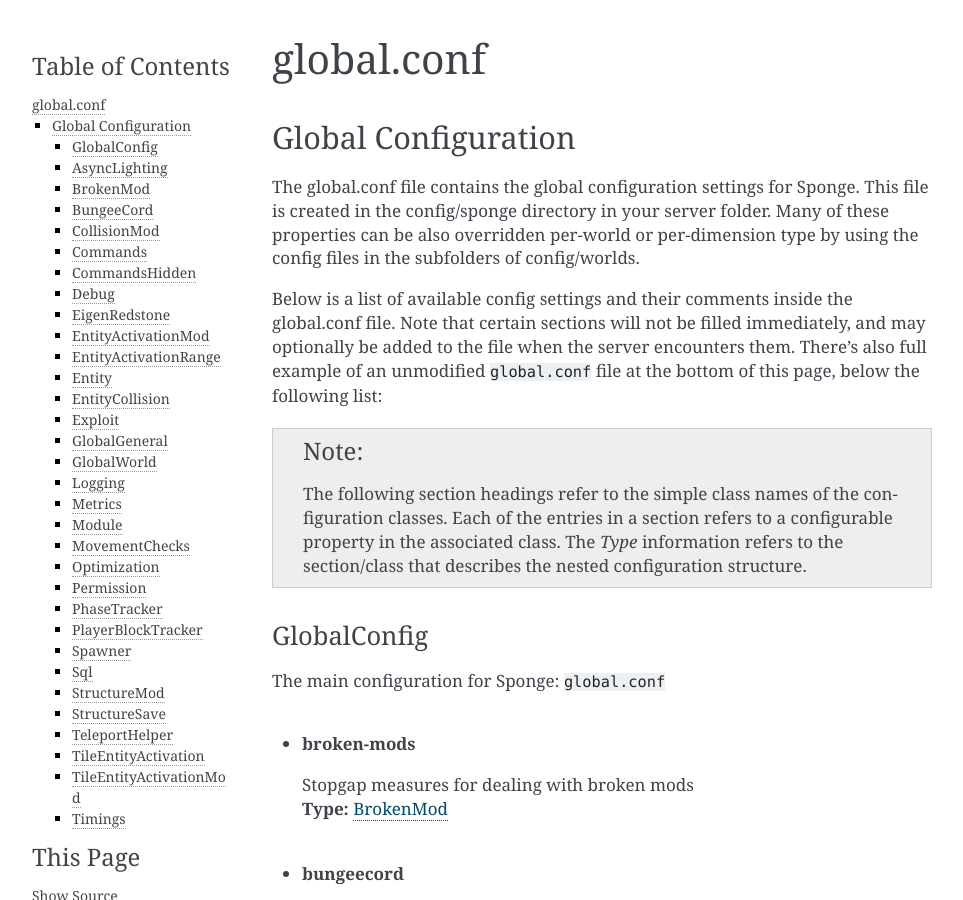
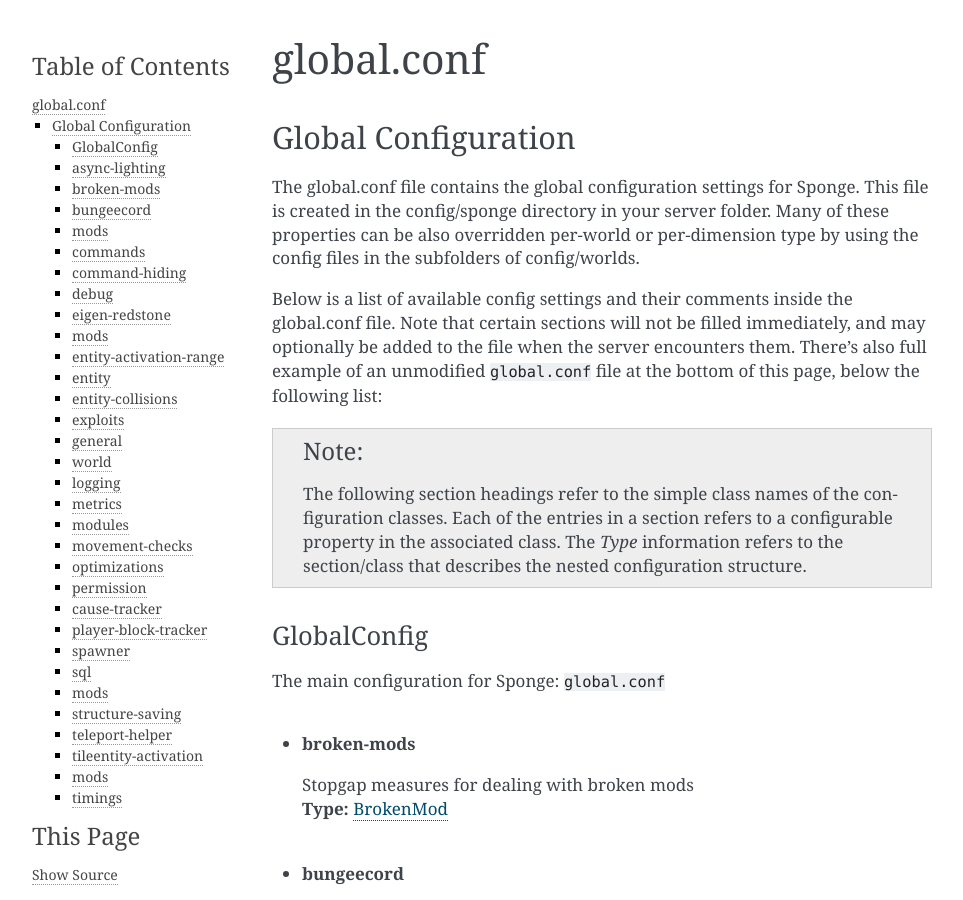
Before and after one commit to SpongePowered/SpongeDocs, a Sphinx documentation site: the page built from source/server/getting-started/configuration/sponge-conf.rst, in a window 1280 px wide and 900 px high. Shown: the whole window, without its empty margins (148-1111 px from the left). Built offline with Sphinx 7.4.7, drawn with Linux system fonts in a browser that asks for light colours; pages that are not in the unit, such as notebooks, are missing from menus; some of the changed text lies outside the part shown.

Commit message:
Switch to using the name from the entries as headers.

```diff
--- a/source/server/getting-started/configuration/sponge-conf.rst
+++ b/source/server/getting-started/configuration/sponge-conf.rst
@@ -160,8 +160,8 @@
 
 .. _ConfigType_AsyncLighting:
 
-AsyncLighting
-=============
+async-lighting
+==============
 
 | Runs lighting updates asynchronously.
 |
@@ -182,8 +182,8 @@
 
 .. _ConfigType_BrokenMod:
 
-BrokenMod
-=========
+broken-mods
+===========
 
 | Stopgap measures for dealing with broken mods
 |
@@ -198,7 +198,7 @@
 
 .. _ConfigType_BungeeCord:
 
-BungeeCord
+bungeecord
 ==========
 
 * **ip-forwarding**
@@ -210,8 +210,8 @@
 
 .. _ConfigType_CollisionMod:
 
-CollisionMod
-============
+mods
+====
 
 | Per-mod overrides. Refer to the minecraft default mod for example.
 |
@@ -241,7 +241,7 @@
 
 .. _ConfigType_Commands:
 
-Commands
+commands
 ========
 
 * **aliases**
@@ -281,7 +281,7 @@
 
 .. _ConfigType_CommandsHidden:
 
-CommandsHidden
+command-hiding
 ==============
 
 | Defines how Sponge should act when a user tries to access a command they do not have
@@ -308,7 +308,7 @@
 
 .. _ConfigType_Debug:
 
-Debug
+debug
 =====
 
 * **concurrent-chunk-map-checks**
@@ -336,8 +336,8 @@
 
 .. _ConfigType_EigenRedstone:
 
-EigenRedstone
-=============
+eigen-redstone
+==============
 
 | Uses theosib's redstone algorithms to completely overhaul the way redstone works.
 |
@@ -368,8 +368,8 @@
 
 .. _ConfigType_EntityActivationMod:
 
-EntityActivationMod
-===================
+mods
+====
 
 | Per-mod overrides. Refer to the minecraft default mod for example.
 |
@@ -393,8 +393,8 @@
 
 .. _ConfigType_EntityActivationRange:
 
-EntityActivationRange
-=====================
+entity-activation-range
+=======================
 
 * **auto-populate**
 
@@ -417,7 +417,7 @@
 
 .. _ConfigType_Entity:
 
-Entity
+entity
 ======
 
 * **collision-warn-size**
@@ -485,8 +485,8 @@
 
 .. _ConfigType_EntityCollision:
 
-EntityCollision
-===============
+entity-collisions
+=================
 
 * **auto-populate**
 
@@ -512,8 +512,8 @@
 
 .. _ConfigType_Exploit:
 
-Exploit
-=======
+exploits
+========
 
 * **book-size-total-multiplier**
 
@@ -603,8 +603,8 @@
 
 .. _ConfigType_GlobalGeneral:
 
-GlobalGeneral
-=============
+general
+=======
 
 * **config-dir**
 
@@ -641,8 +641,8 @@
 
 .. _ConfigType_GlobalWorld:
 
-GlobalWorld
-===========
+world
+=====
 
 * **auto-player-save-interval**
 
@@ -820,7 +820,7 @@
 
 .. _ConfigType_Logging:
 
-Logging
+logging
 =======
 
 * **block-break**
@@ -952,7 +952,7 @@
 
 .. _ConfigType_Metrics:
 
-Metrics
+metrics
 =======
 
 * **global-state**
@@ -978,8 +978,8 @@
 
 .. _ConfigType_Module:
 
-Module
-======
+modules
+=======
 
 * **broken-mod**
 
@@ -1058,8 +1058,8 @@
 
 .. _ConfigType_MovementChecks:
 
-MovementChecks
-==============
+movement-checks
+===============
 
 * **moved-wrongly**
 
@@ -1084,8 +1084,8 @@
 
 .. _ConfigType_Optimization:
 
-Optimization
-============
+optimizations
+=============
 
 * **async-lighting**
 
@@ -1219,7 +1219,7 @@
 
 .. _ConfigType_Permission:
 
-Permission
+permission
 ==========
 
 * **forge-permissions-handler**
@@ -1231,8 +1231,8 @@
 
 .. _ConfigType_PhaseTracker:
 
-PhaseTracker
-============
+cause-tracker
+=============
 
 * **auto-fix-null-source-block-providing-tile-entities**
 
@@ -1367,8 +1367,8 @@
 
 .. _ConfigType_PlayerBlockTracker:
 
-PlayerBlockTracker
-==================
+player-block-tracker
+====================
 
 * **block-blacklist**
 
@@ -1386,7 +1386,7 @@
 
 .. _ConfigType_Spawner:
 
-Spawner
+spawner
 =======
 
 | Used to control spawn limits around players.
@@ -1451,7 +1451,7 @@
 
 .. _ConfigType_Sql:
 
-Sql
+sql
 ===
 
 | Configuration options related to the Sql service, including connection aliases etc
@@ -1465,8 +1465,8 @@
 
 .. _ConfigType_StructureMod:
 
-StructureMod
-============
+mods
+====
 
 | Per-mod overrides. Refer to the minecraft default mod for example.
 |
@@ -1492,8 +1492,8 @@
 
 .. _ConfigType_StructureSave:
 
-StructureSave
-=============
+structure-saving
+================
 
 | Handles structures that are saved to disk. Certain structures can take up large amounts
 | of disk space for very large maps and the data for these structures is only needed while the
@@ -1533,8 +1533,8 @@
 
 .. _ConfigType_TeleportHelper:
 
-TeleportHelper
-==============
+teleport-helper
+===============
 
 | Blocks to blacklist for safe teleportation.
 |
@@ -1565,8 +1565,8 @@
 
 .. _ConfigType_TileEntityActivation:
 
-TileEntityActivation
-====================
+tileentity-activation
+=====================
 
 * **auto-populate**
 
@@ -1597,8 +1597,8 @@
 
 .. _ConfigType_TileEntityActivationMod:
 
-TileEntityActivationMod
-=======================
+mods
+====
 
 | Per-mod overrides. Refer to the minecraft default mod for example.
 |
@@ -1632,7 +1632,7 @@
 
 .. _ConfigType_Timings:
 
-Timings
+timings
 =======
 
 * **enabled**
```
Also changed, not shown: 1 other file.
